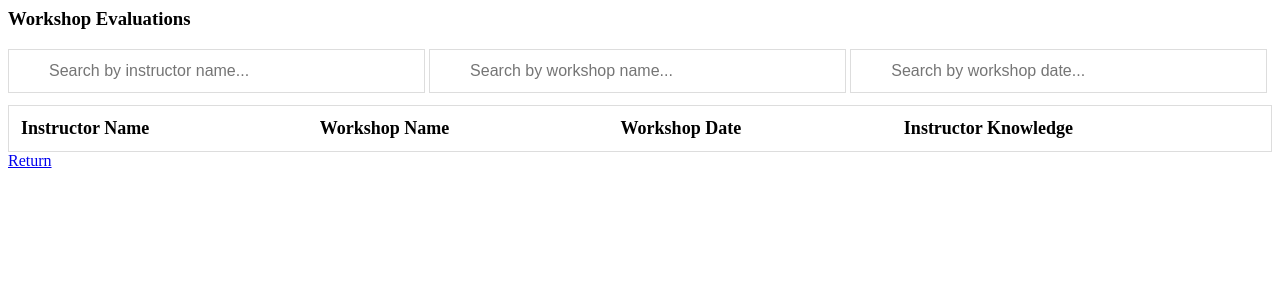
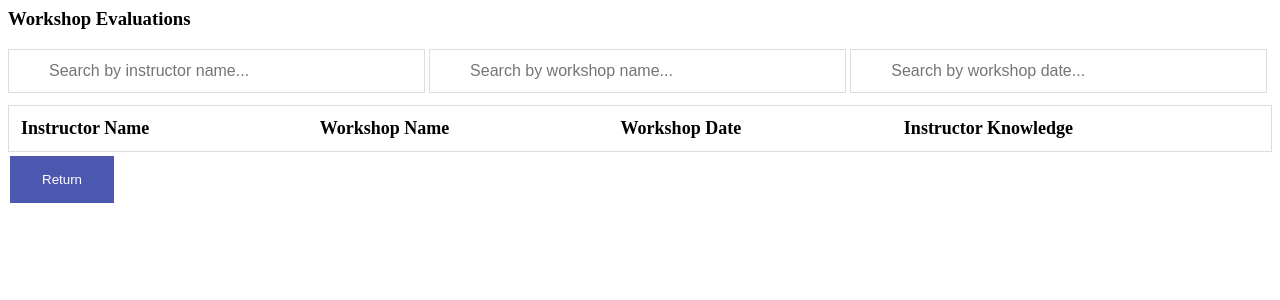
Before and after one commit to Student-Technology-Center/evaluations, a Django app: template templates/eval_view.html in a window 1280 px wide. Shown: the top 300 px of the page. Run offline with Django 3.2, Linux system fonts and the light colour scheme; the template is opened without the code that fills it, so the values that code supplies are empty.

Commit message:
More frontend changes to evaluations

```diff
--- a/static/evaluations/css/evaluations.css
+++ b/static/evaluations/css/view.css
@@ -1,3 +1,13 @@
+button {
+    background-color: #4C57AF;
+    border: none;
+    color: white;
+    padding: 16px 32px;
+    text-decoration: none;
+    margin: 4px 2px;
+    cursor: pointer;
+}
+
 #input-in, #input-wn, #input-wd {
     width: 33%;
     font-size: 16px;
--- a/templates/eval_view.html
+++ b/templates/eval_view.html
@@ -1,6 +1,6 @@
 <html lang="en">
 <head>
-    <link rel="stylesheet" type="text/css" href="/../static/evaluations/css/evaluations.css"/>
+    <link rel="stylesheet" type="text/css" href="/../static/evaluations/css/view.css"/>
     <script src="/../static/evaluations/js/tablesearch.js"></script>
     <meta charset="utf-8" />
 </head>
@@ -29,5 +29,6 @@
         </tr>
         {% endfor %}
     </table>
-    <a href="../">Return</a>
+
+    <a href="../"><button>Return</button></a>
 </body>
```
Also changed, not shown: static/evaluations/css/evalform.css (deleted, +0 -7 lines), static/evaluations/css/evaluate.css (added, +25 -0 lines), templates/eval_evaluate.html (+4 -6 lines).
